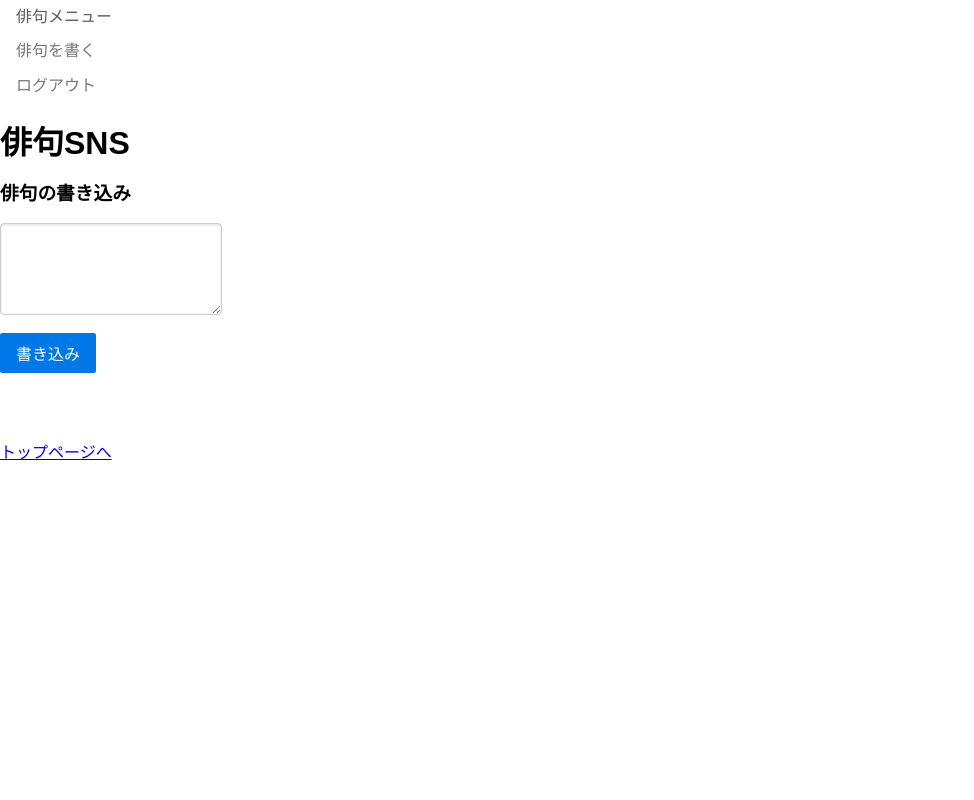
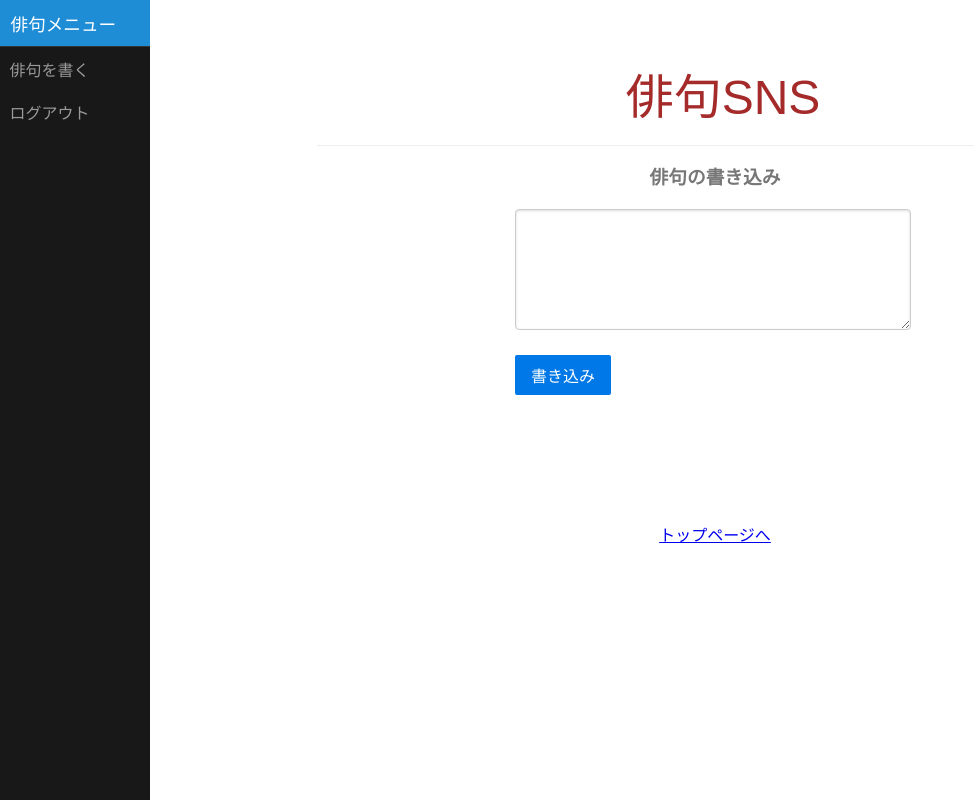
Before and after one commit to kaomatsu8888/data-analytics, a Flask app: page /write in a window 1280 px wide. Shown: the whole page, without its empty margins (0-974 px from the left). Run offline with Flask 3, Linux system fonts and the light colour scheme; the visitor is signed in with stand-in values (Sample User, id 1); some libraries are stand-ins or nearby versions.

Commit message:
SNSHaikuエラー修正完成

```diff
--- a/webService&SmartphoneApp/HaikuSNS/app.py
+++ b/webService&SmartphoneApp/HaikuSNS/app.py
@@ -18,7 +18,7 @@ def index():
     return render_template('index.html', id=me,
                         users=user.get_allusers(),
                         fav_users=data.get_fav_list(me),
-                        timelines=data.get_timeline(me))
+                        timelines=data.get_timelines(me))
 
 @app.route('/login')
 def login(): # ログイン画面を表示
@@ -41,7 +41,7 @@ def users(user_id):
     if user_id not in user.USER_LOGIN_LIST:
         return msg('ユーザーが存在しません')
     me = user.get_id()
-    return render_template('user.html',
+    return render_template('users.html',
                         user_id=user_id, id=me,
                         is_fav=data.is_fav(me, user_id),
                         text_list=data.get_text(user_id))
@@ -95,7 +95,7 @@ def linebreak_filter(s):
 # 日付をフォーマットするフィルターを追加
 @app.template_filter('datestr')
 def datestr_filter(s):
-    return time.strftime('%Y 年 %m 月 %d 日', time.localtime(s))
+    return time.strftime('%Y年%m月%d日', time.localtime(s))
 
 # メインプログラム
 if __name__ == '__main__':
--- a/webService&SmartphoneApp/HaikuSNS/data/data.json
+++ b/webService&SmartphoneApp/HaikuSNS/data/data.json
@@ -1 +1 @@
-{"_default": {}}
+{"_default": {}, "fav": {}}
--- a/webService&SmartphoneApp/HaikuSNS/sns_data.py
+++ b/webService&SmartphoneApp/HaikuSNS/sns_data.py
@@ -45,7 +45,7 @@ def get_text(id):
     return table.search(q.id == id)
 
 # タイムラインに表示する俳句を取得
-def get_timeline(id):
+def get_timelines(id):
     # お気に入り登録しているユーザーのIDを取得
     table, q = get_fav_table()
     favs = get_fav_list(id)
--- a/webService&SmartphoneApp/HaikuSNS/static/side-menu.css
+++ b/webService&SmartphoneApp/HaikuSNS/static/side-menu.css
@@ -0,0 +1,263 @@
+body {
+    color: #777;
+}
+
+.pure-img-responsive {
+    max-width: 100%;
+    height: auto;
+}
+
+/*
+Add transition to containers so they can push in and out.
+*/
+#layout,
+#menu,
+.menu-link {
+    -webkit-transition: all 0.2s ease-out;
+    -moz-transition: all 0.2s ease-out;
+    -ms-transition: all 0.2s ease-out;
+    -o-transition: all 0.2s ease-out;
+    transition: all 0.2s ease-out;
+}
+
+/*
+This is the parent `<div>` that contains the menu and the content area.
+*/
+#layout {
+    position: relative;
+    left: 0;
+    padding-left: 0;
+}
+
+#layout.active #menu {
+    left: 150px;
+    width: 150px;
+}
+
+#layout.active .menu-link {
+    left: 150px;
+}
+
+/*
+The content `<div>` is where all your content goes.
+*/
+.content {
+    margin: 0 auto;
+    padding: 0 2em;
+    max-width: 800px;
+    margin-bottom: 50px;
+    line-height: 1.6em;
+}
+
+.header {
+    margin: 0;
+    color: #333;
+    text-align: center;
+    padding: 2.5em 2em 0;
+    border-bottom: 1px solid #eee;
+}
+
+.header h1 {
+    margin: 0.2em 0;
+    font-size: 3em;
+    font-weight: 300;
+}
+
+.header h2 {
+    font-weight: 300;
+    color: #ccc;
+    padding: 0;
+    margin-top: 0;
+}
+
+.content-subhead {
+    margin: 50px 0 20px 0;
+    font-weight: 300;
+    color: #888;
+}
+
+
+
+/*
+The `#menu` `<div>` is the parent `<div>` that contains the `.pure-menu` that
+appears on the left side of the page.
+*/
+
+#menu {
+    margin-left: -150px;
+    /* "#menu" width */
+    width: 150px;
+    position: fixed;
+    top: 0;
+    left: 0;
+    bottom: 0;
+    z-index: 1000;
+    /* so the menu or its navicon stays above all content */
+    background: #191818;
+    overflow-y: auto;
+    -webkit-overflow-scrolling: touch;
+}
+
+/*
+    All anchors inside the menu should be styled like this.
+    */
+#menu a {
+    color: #999;
+    border: none;
+    padding: 0.6em 0 0.6em 0.6em;
+}
+
+/*
+    Remove all background/borders, since we are applying them to #menu.
+    */
+#menu .pure-menu,
+#menu .pure-menu ul {
+    border: none;
+    background: transparent;
+}
+
+/*
+    Add that light border to separate items into groups.
+    */
+#menu .pure-menu ul,
+#menu .pure-menu .menu-item-divided {
+    border-top: 1px solid #333;
+}
+
+/*
+        Change color of the anchor links on hover/focus.
+        */
+#menu .pure-menu li a:hover,
+#menu .pure-menu li a:focus {
+    background: #333;
+}
+
+/*
+    This styles the selected menu item `<li>`.
+    */
+#menu .pure-menu-selected,
+#menu .pure-menu-heading {
+    background: #1f8dd6;
+}
+
+/*
+        This styles a link within a selected menu item `<li>`.
+        */
+#menu .pure-menu-selected a {
+    color: #fff;
+}
+
+/*
+    This styles the menu heading.
+    */
+#menu .pure-menu-heading {
+    font-size: 110%;
+    color: #fff;
+    margin: 0;
+}
+
+/* -- Dynamic Button For Responsive Menu -------------------------------------*/
+
+/*
+The button to open/close the Menu is custom-made and not part of Pure. Here's
+how it works:
+*/
+
+/*
+`.menu-link` represents the responsive menu toggle that shows/hides on
+small screens.
+*/
+.menu-link {
+    position: fixed;
+    display: block;
+    /* show this only on small screens */
+    top: 0;
+    left: 0;
+    /* "#menu width" */
+    background: #000;
+    background: rgba(0, 0, 0, 0.7);
+    font-size: 10px;
+    /* change this value to increase/decrease button size */
+    z-index: 10;
+    width: 2em;
+    height: auto;
+    padding: 2.1em 1.6em;
+}
+
+.menu-link:hover,
+.menu-link:focus {
+    background: #000;
+}
+
+.menu-link span {
+    position: relative;
+    display: block;
+}
+
+.menu-link span,
+.menu-link span:before,
+.menu-link span:after {
+    background-color: #fff;
+    width: 100%;
+    height: 0.2em;
+}
+
+.menu-link span:before,
+.menu-link span:after {
+    position: absolute;
+    margin-top: -0.6em;
+    content: " ";
+}
+
+.menu-link span:after {
+    margin-top: 0.6em;
+}
+
+
+/* -- Responsive Styles (Media Queries) ------------------------------------- */
+
+/*
+Hides the menu at `48em`, but modify this based on your app's needs.
+*/
+@media (min-width: 48em) {
+
+    .header,
+    .content {
+        padding-left: 2em;
+        padding-right: 2em;
+    }
+
+    #layout {
+        padding-left: 150px;
+        /* left col width "#menu" */
+        left: 0;
+    }
+
+    #menu {
+        left: 150px;
+    }
+
+    .menu-link {
+        position: fixed;
+        left: 150px;
+        display: none;
+    }
+
+    #layout.active .menu-link {
+        left: 150px;
+    }
+}
+
+@media (max-width: 48em) {
+
+    /* Only apply this when the window is small. Otherwise, the following
+    case results in extra padding on the left:
+        * Make the window small.
+        * Tap the menu to trigger the active state.
+        * Make the window large again.
+    */
+    #layout.active {
+        position: relative;
+        left: 150px;
+    }
+}
--- a/webService&SmartphoneApp/HaikuSNS/static/style.css
+++ b/webService&SmartphoneApp/HaikuSNS/static/style.css
@@ -0,0 +1,66 @@
+.page {
+    margin-right: auto;
+    margin-left: auto;
+    max-width: 796px;
+}
+h1 {
+  background-color: white;
+  color:brown;
+  padding: 8px 8px 8px 24px;
+  margin: 8px;
+}
+h2 {
+  padding: 4px; margin: 4px;
+  font-size: 1em;
+  border-bottom: 1px dotted silver;
+}
+h3 {
+  text-align: center;
+}
+.box {
+  padding: 8px; margin: 4px;
+  border-bottom: 1px solid #f0f0f0;
+}
+.box_c {
+  padding: 8px; margin: 4px;
+  text-align:center;
+  border-bottom: 1px dotted #e0e0e0;
+}
+.haiku-list {
+  margin-right: auto;
+  margin-left: auto;
+  max-width: 400px;
+}
+.haiku {
+  border: 1px solid silver;
+  background-color: #f9f9fe;
+  line-height: 40px; font-size: 16px;
+  padding: 14px 20px 30px 20px;
+  margin: 14px 20px 20px 20px;
+  border-radius: 7px;
+  color: brown;
+  box-shadow: 0 2px 5px rgba(0, 0, 0, 0.16),
+    0 2px 5px rgba(0, 0, 0, 0.23);
+}
+.info {
+  padding: 6px; margin: 4px;
+  border-top: 1px dotted silver;
+  color: silver;
+  font-size: 10px;
+  text-align: right;
+}
+#msg {
+  font-size: 1.5em; font-weight: bold;
+  padding: 20px; margin: 8px;
+  border: 1px solid silver;
+  color: red;
+}
+#loginform {
+  padding: 4px 8px 4px 12px;
+}
+textarea {
+  width: 99%;
+}
+.footer {
+  text-align: center;
+}
--- a/webService&SmartphoneApp/HaikuSNS/templates/layout.html
+++ b/webService&SmartphoneApp/HaikuSNS/templates/layout.html
@@ -5,8 +5,8 @@
 <head>
     <meta charset="UTF-8">
     <meta name="viewport" content="width=device-width, initial-scale=1.0">
-    <link rel="stylesheet" href="https://cdn.jsdelivr.net/npm/purecss@3.0.0/build/pure-min.css" integrity="sha384-X38yfunGUhNzHpBaEBsWLO+A0HDYOQi8ufWDkZ0k9e0eXz/tH3II7uKZ9msv++Ls" crossorigin="anonymous">
-    <!-- <link rel="stylesheet" href="https://cdn.jsdelivr.net/npm/purecss@3.0.0/build/base-min.css"> -->
+    <link rel="stylesheet" href="/static/pure-min.css">
+    <link rel="stylesheet" href="/static/side-menu.css">
     <link rel="stylesheet" type="text/css" href="{{ staticfile('style.css') }}">
 
     <title>俳句SNS</title>
@@ -27,13 +27,13 @@
             </div><!-- endo of .header-->
 
             <div class="content">
-                {% block content %}
+                {% block contents %}
                 <!-- ここにコンテンツの内容-->
                 {% endblock %}
             </div><!-- end of .content-->
 
             {% block footer %}
-            <p class="footer"><a href="/" class="pure-buttonn">
+            <p class="footer"><a href="/" class="pure-buton">
                     トップページへ</a></p>
             {% endblock %}
         </div><!-- end of #main-->
--- a/webService&SmartphoneApp/HaikuSNS/templates/login_form.html
+++ b/webService&SmartphoneApp/HaikuSNS/templates/login_form.html
@@ -3,11 +3,11 @@
 {% block contents %}
 <div id="loginform">
     <form action="/login/try" method="POST" class="pure-form pure-form-aligned">
-        <legend>ログインしてください</legend>
+        <legend>ログインしてください。</legend>
         <fieldset>
             <div class="pure-control-group">
-                <label for="id">ユーザーID</label>
-                <input type="text" name="id" id="id" placeholder="ユーザーID">
+                <label for="id">ユーザー名</label>
+                <input type="text" name="user" id="user" placeholder="ユーザーID">
             </div>
             <div class="pure-control-group">
                 <label for="pw">パスワード</label>
--- a/webService&SmartphoneApp/HaikuSNS/templates/msg.html
+++ b/webService&SmartphoneApp/HaikuSNS/templates/msg.html
@@ -1,5 +1,5 @@
 {% extends "layout.html" %}
 
-{% block content %}
+{% block contents %}
 <div id="msg">{{ msg }}</div>
 {% endblock %}
--- a/webService&SmartphoneApp/HaikuSNS/templates/write_form.html
+++ b/webService&SmartphoneApp/HaikuSNS/templates/write_form.html
@@ -1,5 +1,5 @@
 {% extends "layout_login.html" %}
-{% block content %}
+{% block contents %}
 <h3>俳句の書き込み</h3>
 <div class="haiku-list">
     <form action="/write/try" method="post" class="pure-form">
```
Also changed, not shown: webService&SmartphoneApp/HaikuSNS/static/ui.js (+46 -0 lines), webService&SmartphoneApp/BBS_Service/static/pure-min.css, webService&SmartphoneApp/HaikuSNS/static/pure-min.css (added).
